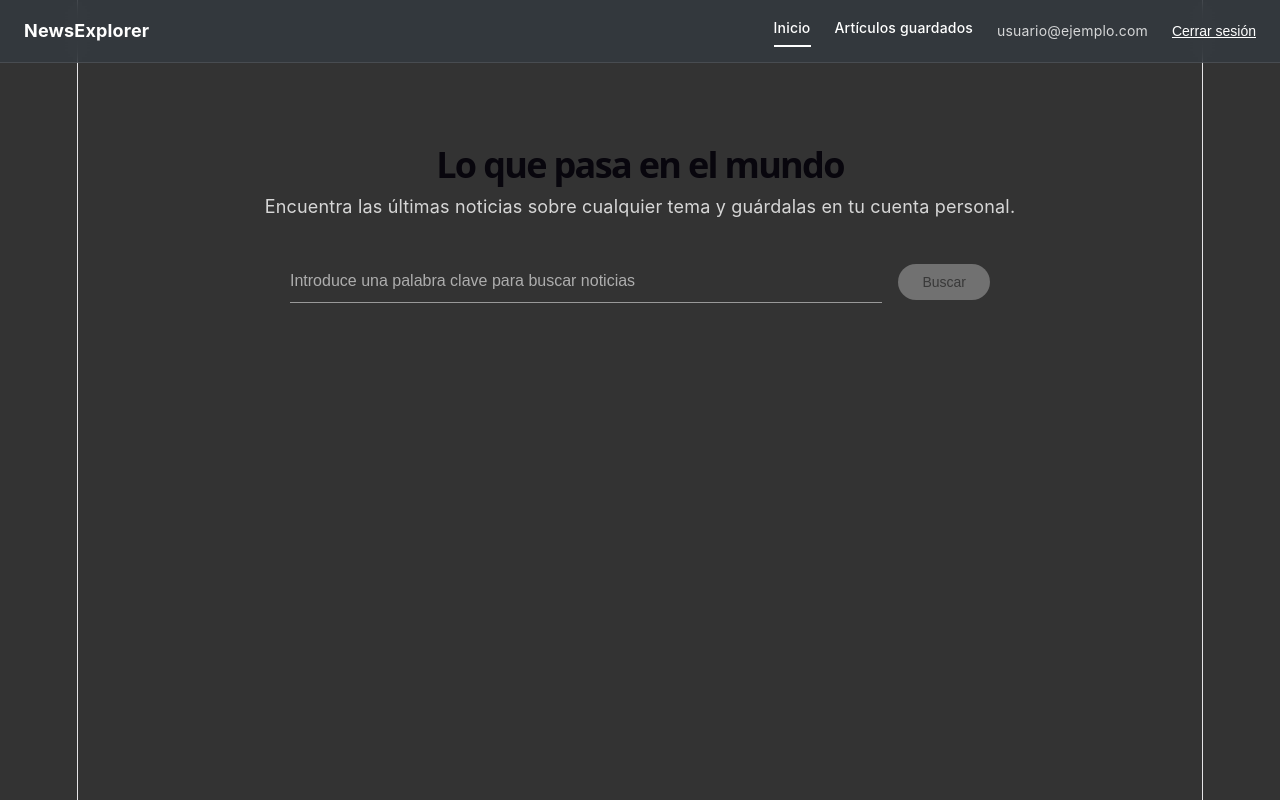
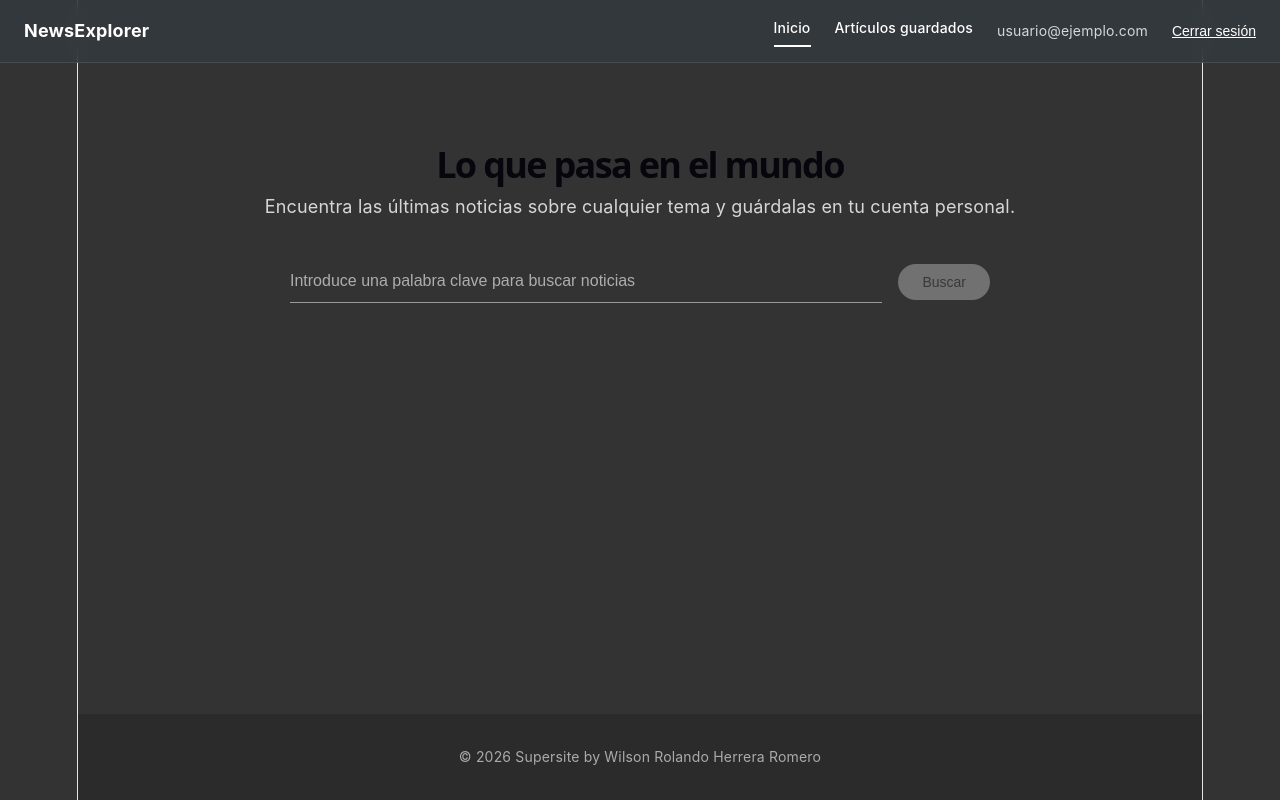
Before and after one commit to wilsonwilsoon81-sudo/news-explorer-frontend, a React (Vite) app: page / in a window 1280 px wide. Built offline with nearby package versions, Linux system fonts and the light colour scheme.

Commit message:
feat: add Footer component and integrate into App layout

```diff
--- a/src/App.jsx
+++ b/src/App.jsx
@@ -3,12 +3,12 @@ import { BrowserRouter, Routes, Route, Navigate } from 'react-router-dom';
 
 import Header from './components/Header/Header';
 import Main from './components/Main/Main';
+import Footer from './components/Footer/Footer';
 import SavedNews from './components/SavedNews/SavedNews';
 import Preloader from './components/Preloader/Preloader';
 
 function App() {
   const [isLoading, setIsLoading] = useState(true);
-
   const [loggedIn, setLoggedIn] = useState(true);
   const [currentUserEmail, setCurrentUserEmail] = useState('usuario@ejemplo.com');
 
@@ -31,20 +31,21 @@ function App() {
 
   return (
     <BrowserRouter>
-      <div className="page">
+      <div className="page" style={{ display: 'flex', flexDirection: 'column', minHeight: '100vh' }}>
         <Header
           loggedIn={loggedIn}
           email={currentUserEmail}
           onSignOut={handleSignOut}
         />
 
-        <main className="content">
+        <main className="content" style={{ flex: 1 }}>
           <Routes>
             <Route path="/" element={<Main />} />
             <Route path="/saved-news" element={<SavedNews />} />
             <Route path="*" element={<Navigate to="/" replace />} />
           </Routes>
         </main>
+        <Footer />
       </div>
     </BrowserRouter>
   );
--- /dev/null
+++ b/src/components/Footer/Footer.jsx
@@ -0,0 +1,15 @@
+import './footer.css';
+
+function Footer() {
+  return (
+    <footer className="footer">
+      <div className="footer__container">
+        <p className="footer__copyright">
+          © 2026 Supersite by Wilson Rolando Herrera Romero
+        </p>
+      </div>
+    </footer>
+  );
+}
+
+export default Footer;
--- /dev/null
+++ b/src/components/Footer/footer.css
@@ -0,0 +1,33 @@
+.footer {
+  background-color: #2b2b2b;
+  padding: 30px 0;
+  margin-top: auto;
+}
+
+.footer__container {
+  max-width: 1280px;
+  margin: 0 auto;
+  padding: 0 24px;
+  display: flex;
+  justify-content: center;
+  align-items: center;
+}
+
+.footer__copyright {
+  color: #ffffff;
+  font-size: 14px;
+  font-weight: 400;
+  margin: 0;
+  opacity: 0.6;
+}
+
+@media screen and (max-width: 768px) {
+  .footer {
+    padding: 20px 0;
+  }
+
+  .footer__copyright {
+    font-size: 12px;
+    text-align: center;
+  }
+}
```
